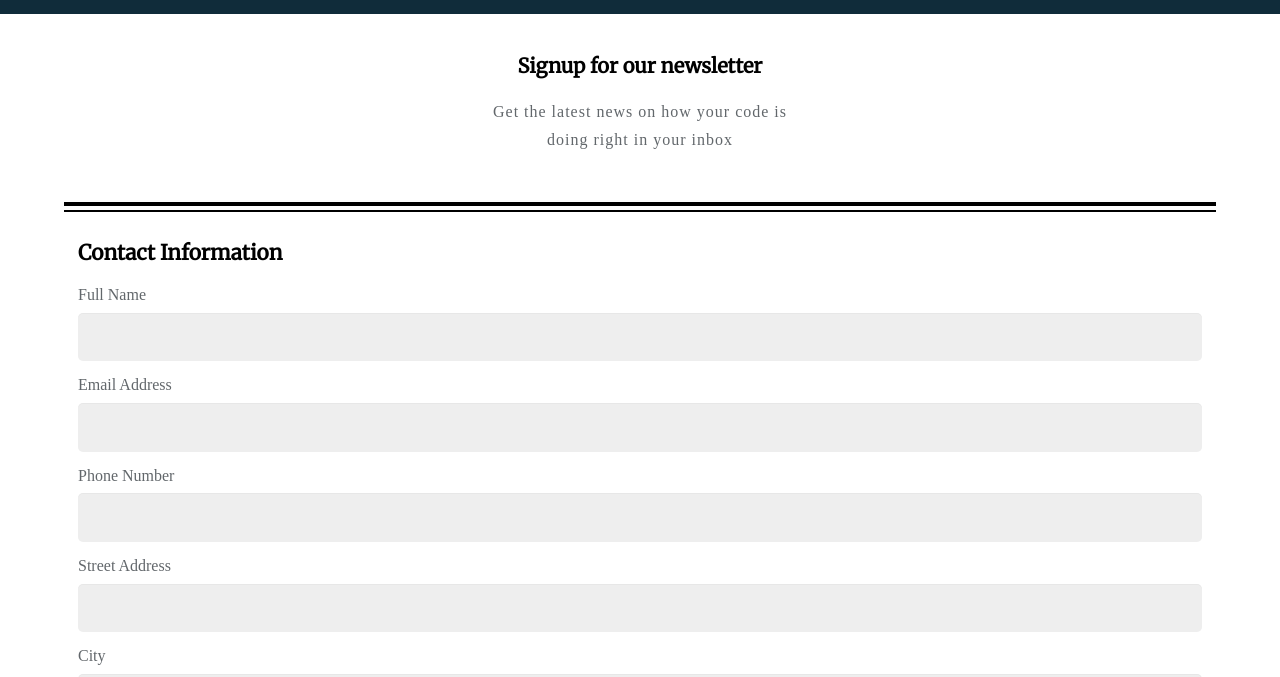
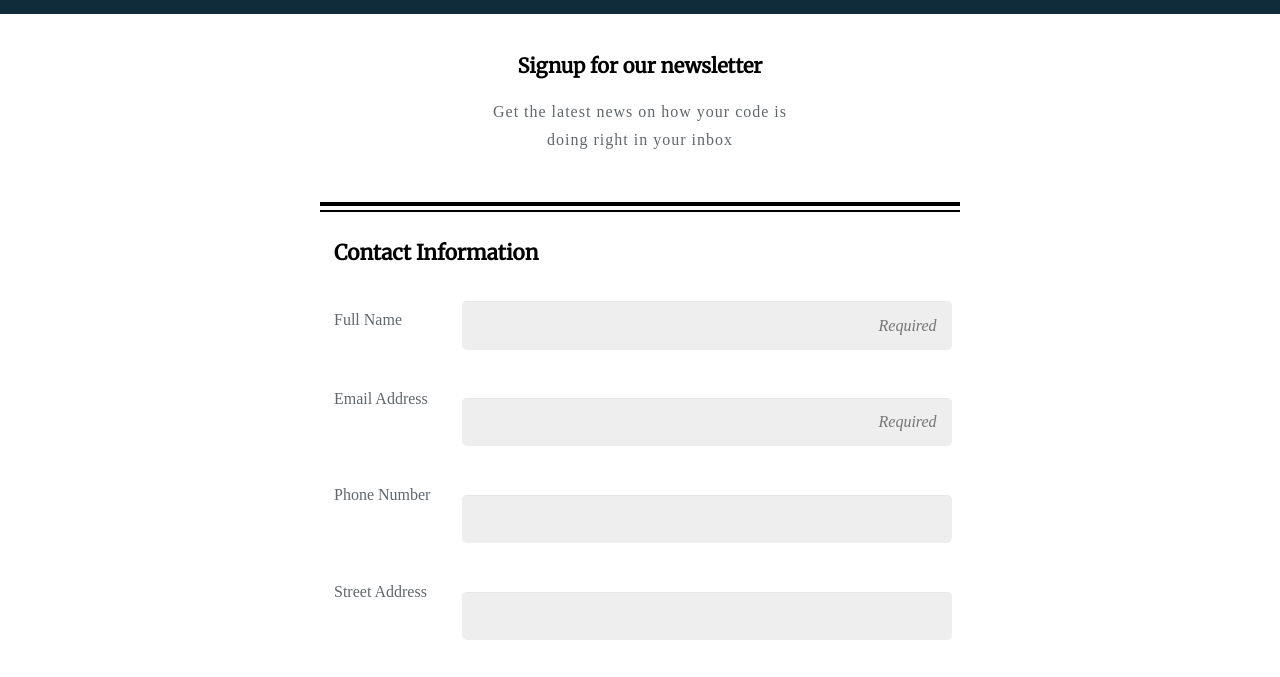
Before and after one commit to ashahry/registeration_form, a plain HTML site: page index.html in a window 1280 px wide. Shown: the part 88-765 px from the top of the page. Drawn offline with nearby package versions, Linux system fonts and the light colour scheme.

Commit message:
Add desktop breakpoint

```diff
--- a/css/main.css
+++ b/css/main.css
@@ -1,3 +1,8 @@
+
+/*=========================
+GENERAL
+===========================*/
+
 
 * {
   box-sizing: border-box;
@@ -9,6 +14,21 @@ body {
   font-family: 'Merriweather', serif;
 }
 
+.container {
+  width: 90%;
+  margin: 0 auto;
+}
+
+.clearfix {
+  content: "";
+  display: table;
+  clear: both;
+}
+
+/*=======================
+MAIN HEADER
+==========================*/
+
 header{
   width: 100%;
   top: 0;
@@ -18,17 +38,6 @@ header{
   text-align: center;
   text-transform: uppercase;
   font-size: .75em;
-}
-
-.container {
-  width: 90%;
-  margin: 0 auto;
-}
-
-.clearfix {
-  content: "";
-  display: table;
-  clear: both;
 }
 
 .signup {
@@ -56,13 +65,40 @@ p, label.news {
   border-bottom: 4px solid #000;
 }
 
+/*=====================
+Double Line Border
+=======================*/
+
 div:nth-of-type(2) {
   border-top: 2px solid #000;
   margin-top: 4px;
 }
 
+/*======================
+FIELDS
+======================*/
+
 .contact {
   border-bottom: 2px solid #000;
+}
+
+input[type="email"],
+input[type="text"]:-moz-placeholder {
+    text-align: right;
+    font-family: serif;
+    font-style: italic;
+}
+input[type="email"],
+input[type="text"]:-ms-input-placeholder {
+    text-align: right;
+    font-family: serif;
+    font-style: italic;
+}
+input[type="email"],
+input[type="text"]::-webkit-input-placeholder {
+    text-align: right;
+    font-family: serif;
+    font-style: italic;
 }
 
 fieldset {
@@ -82,6 +118,10 @@ legend {
   color: #62676b;
   font-size: 1em;
   font-family: serif;
+}
+
+fieldset label:first-of-type {
+  margin-bottom: 1em;
 }
 
 input[type="text"],
@@ -117,9 +157,18 @@ select {
 
 input:focus,
 select:focus,
-       {
+textarea:focus {
   border: 2px solid #1f6aa7;
 }
+
+button:hover, button:focus {
+  background: #158479;
+  color: #FFFBCC;
+}
+
+/*=====================
+CHECKBOXES
+=======================*/
 
 input[type="checkbox"] {
   color: #eee;
@@ -180,3 +229,44 @@ p.italic {
   font-style: italic;
   color: #62676b;
 }
+
+
+/*========================
+MEDIA QUERIES
+=========================*/
+
+@media (min-width: 759px) {
+  .container {
+    width: 50%;
+    margin: 0 auto;
+  }
+
+  input[type="text"],
+  input[type="email"],
+  input[type="telephone"],
+  select {
+    margin-left: 8em;
+    width: 80%;
+    margin-top: 20px;
+  }
+
+  .contact label {
+    display: block;
+    position: absolute;
+    margin-top: 30px;
+  }
+
+  #zip {
+    width: 30%;
+  }
+
+  textarea {
+    width: 100%;
+  }
+
+  input:focus,
+  select:focus,
+  textarea:focus {
+    border: 2px solid #1f6aa7;
+  }
+}
--- a/index.html
+++ b/index.html
@@ -24,11 +24,11 @@
             <div class="contact">
               <fieldset>
                 <legend>Contact Information</legend>
-                <label for="name">Full Name</label><br>
-                <input type="text" id="name" name="user_name">
+                <label for="name">Full Name</label>
+                <input type="text" placeholder="Required" id="name" name="user_name">
 
                 <label for="email">Email Address</label><br>
-                <input type="email" id="email" name="user_email">
+                <input type="email" placeholder="Required" id="email" name="user_email">
 
                 <label for="telephone">Phone Number</label><br>
                 <input type="telephone" id="telephone" name="user_telephone">
```
